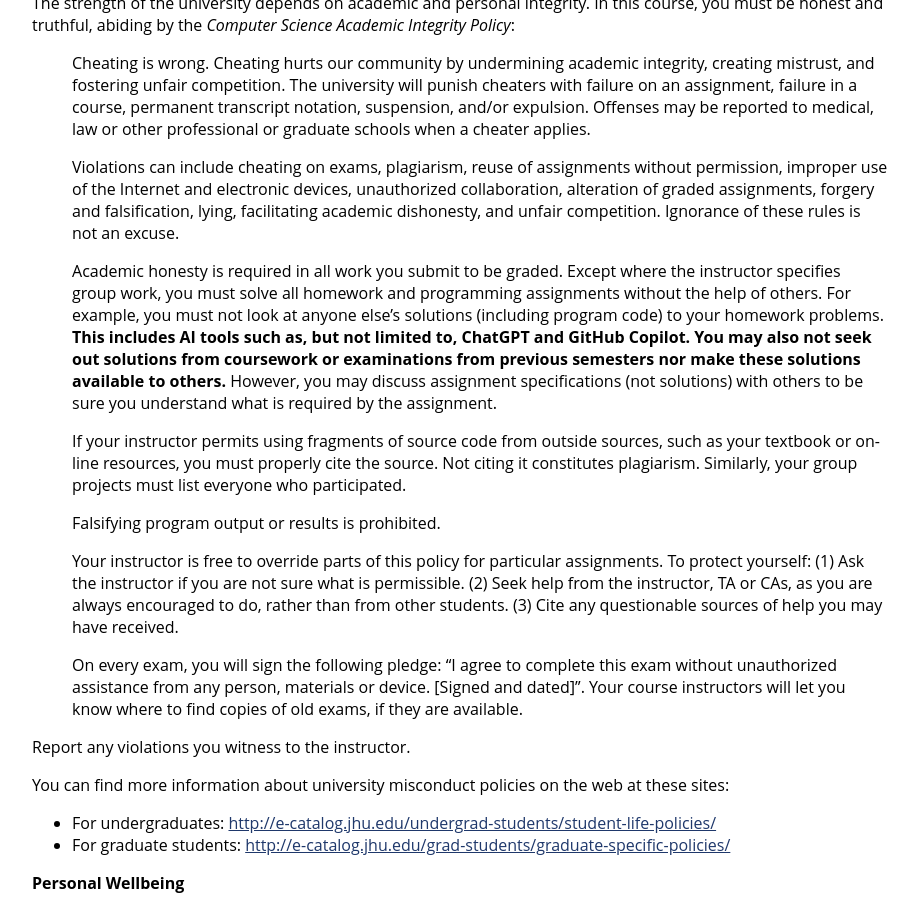
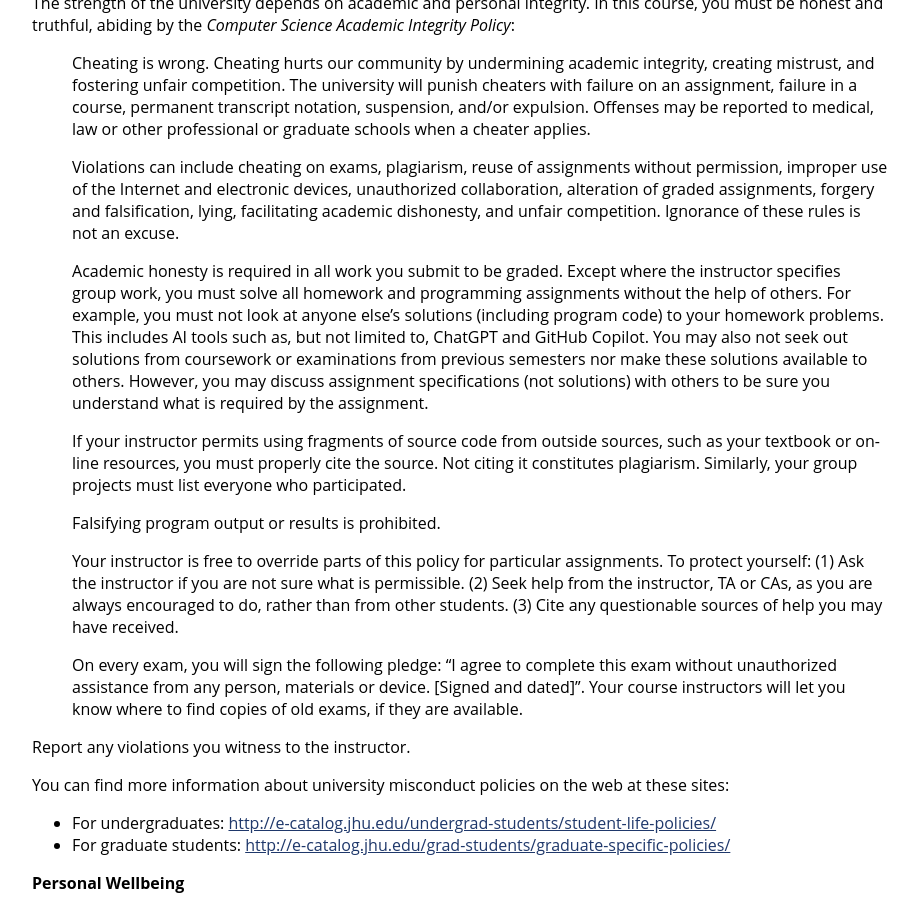
Before and after one commit to jhu-ip/cs220-f23, a Jekyll site: the page built from syllabus.md, in a window 1280 px wide and 900 px high, scrolled down 5611 px. Shown: the whole window, without its empty margins (160-1078 px from the left). Built offline with Jekyll 4.4.1, drawn with Linux system fonts in a browser that asks for light colours.

```diff
--- a/syllabus.md
+++ b/syllabus.md
@@ -360,7 +360,7 @@ the *Computer Science Academic Integrity Policy*:
 > and falsification, lying, facilitating academic dishonesty, and unfair
 > competition. Ignorance of these rules is not an excuse.
 >
-Academic honesty is required in all work you submit to be graded. Except where the instructor specifies group work, you must solve all homework and programming  assignments without the help of others. For example, you must not look at anyone else’s solutions (including program code) to your homework problems. **This includes AI tools such as, but not limited to, ChatGPT and GitHub Copilot. You may also not seek out solutions from coursework or examinations from previous semesters nor make these solutions available to others.**  However, you may discuss assignment specifications (not solutions) with others to be sure you understand what is required by the assignment.
+Academic honesty is required in all work you submit to be graded. Except where the instructor specifies group work, you must solve all homework and programming  assignments without the help of others. For example, you must not look at anyone else’s solutions (including program code) to your homework problems. This includes AI tools such as, but not limited to, ChatGPT and GitHub Copilot. You may also not seek out solutions from coursework or examinations from previous semesters nor make these solutions available to others. However, you may discuss assignment specifications (not solutions) with others to be sure you understand what is required by the assignment.
 >
 > If your instructor permits using fragments of source code from outside
 > sources, such as your textbook or on-line resources, you must properly
```
Also changed, not shown: 1 other file.
